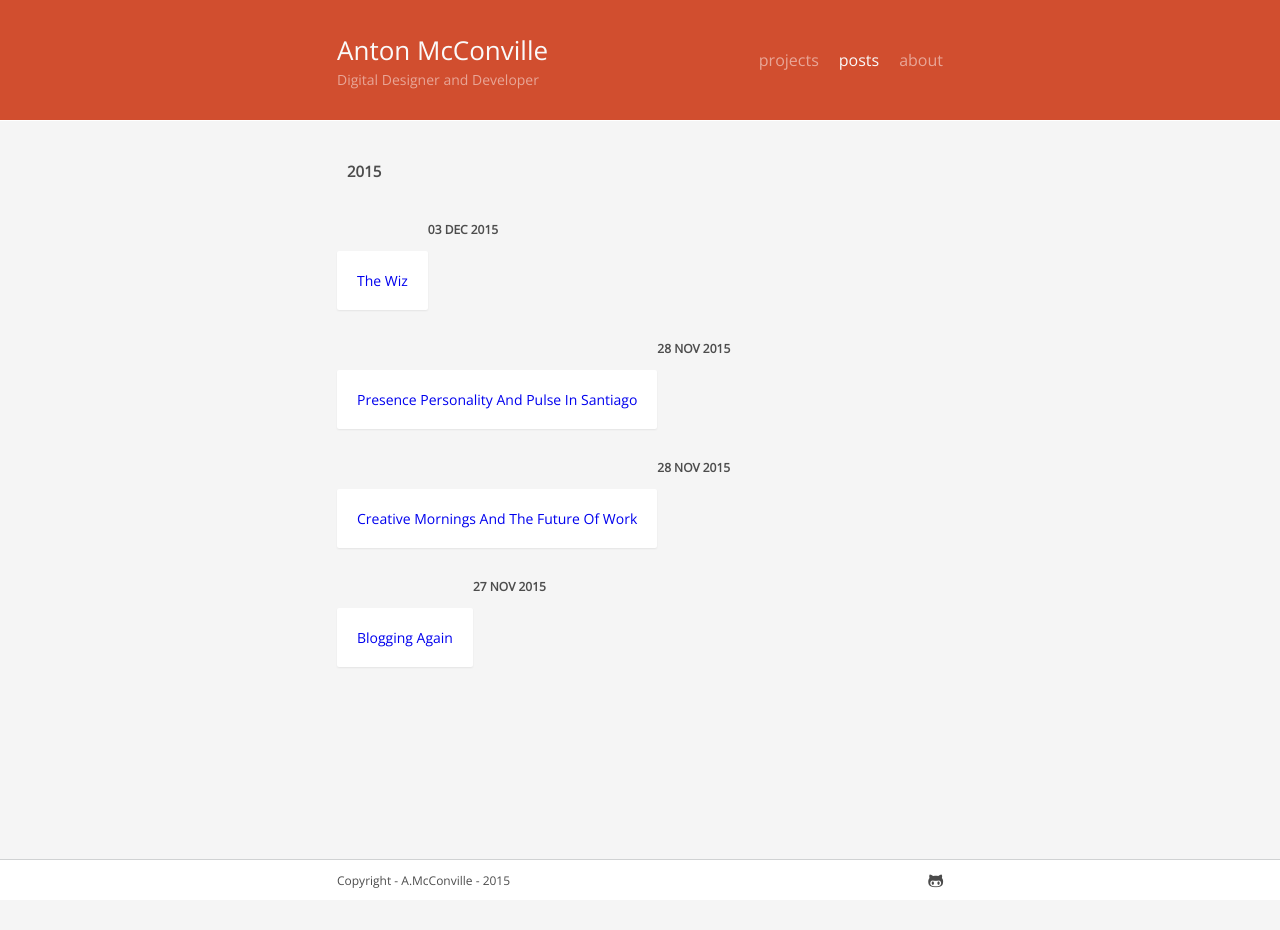
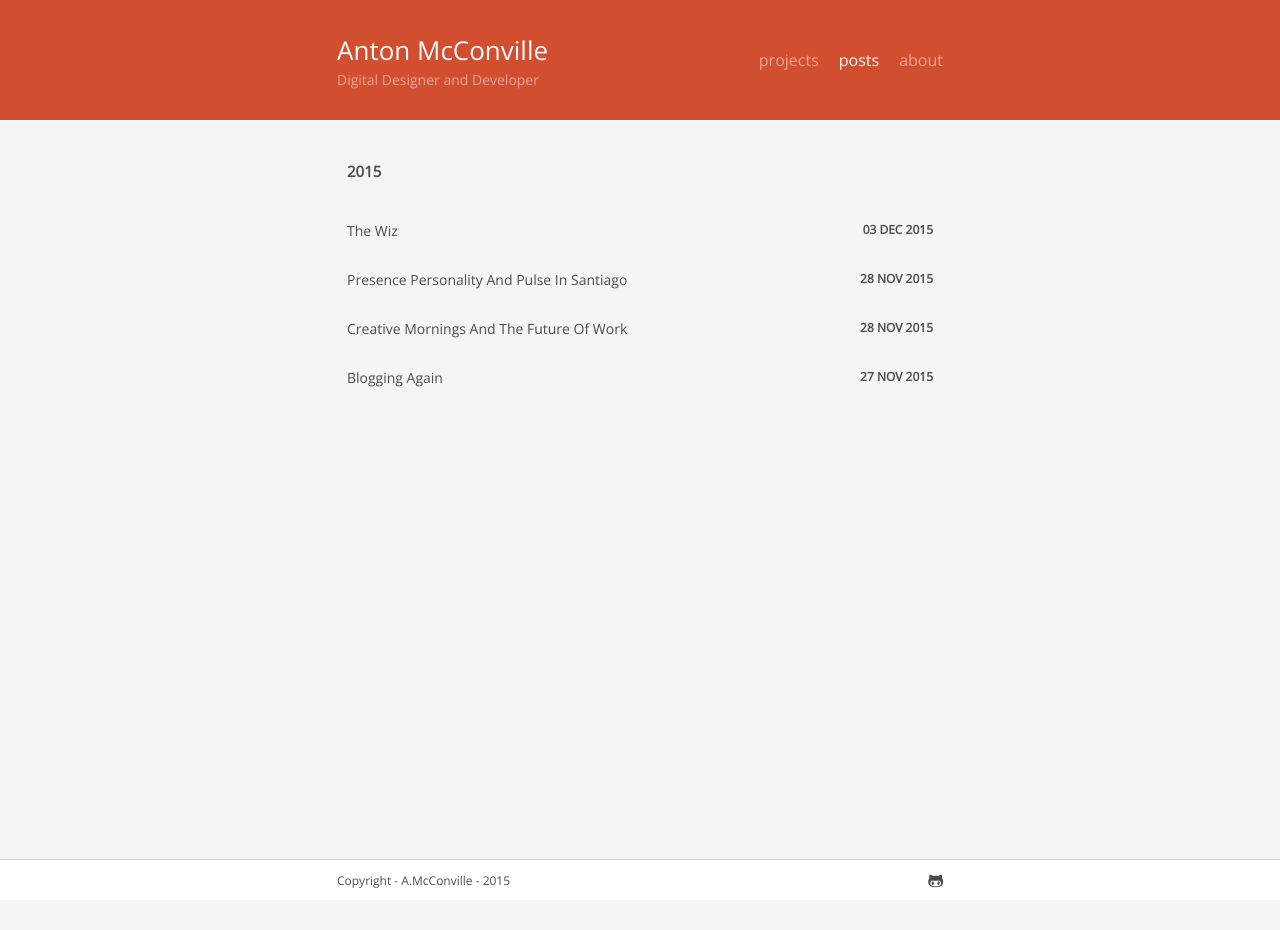
Before and after one commit to antonmc/antonmc.github.io, a Jekyll site: the page built from blog.md, in a window 1280 px wide. Built offline with Jekyll 4.4.1, drawn with Linux system fonts in a browser that asks for light colours; nearby versions of some CDN libraries.

Commit message:
another tweak

```diff
--- a/style/main.css
+++ b/style/main.css
@@ -360,14 +360,11 @@
 }
 
 .bloglink {
-    display: flex;
-    flex-direction: column;
-    justify-content: flex-start;
-    background-color: #fff;
-    border-radius: 2px;
-    margin-top: 30px;
-    padding: 20px;
-    box-shadow: 0 1px 2px rgba(0, 0, 0, 0.07);
+    padding-left: 10px;
+    text-decoration: none;
+    color: #4d4d4d;
+    align-self: flex-start;
+    flex: 2 0 0;
 }
 
 .wrapper {
```
